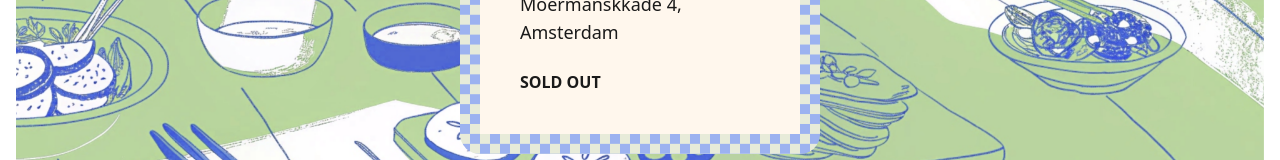
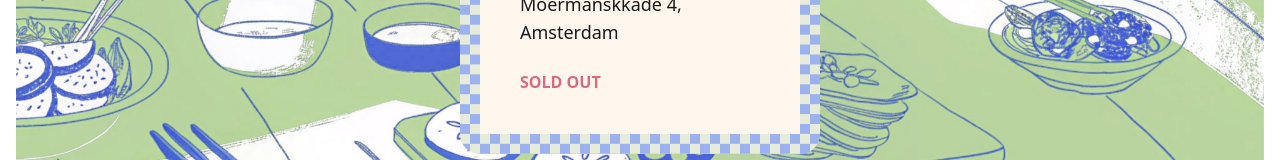
Before and after one commit to namgiang/gather, a Next.js app: page / in a window 1280 px wide. Shown: the part 584-744 px from the top of the page. Built offline with nearby package versions, Linux system fonts and the light colour scheme.

Commit message:
feat: make Sold out text boldwq

```diff
--- a/src/app/_components/CurrentEvent.tsx
+++ b/src/app/_components/CurrentEvent.tsx
@@ -85,7 +85,7 @@ export default function CurrentEvent() {
               Moermanskkade 4, Amsterdam
             </li>
           </ul>
-          <div className="mt-6 font-semibold">SOLD OUT</div>
+          <div className="mt-6 font-semibold text-[#D86A85]">SOLD OUT</div>
         </div>
       </div>
       <div className="relative min-h-[75svh] lg:min-h-[80svh] isolate overflow-hidden flex items-end hidden sm:block rounded-[20px]">
```
